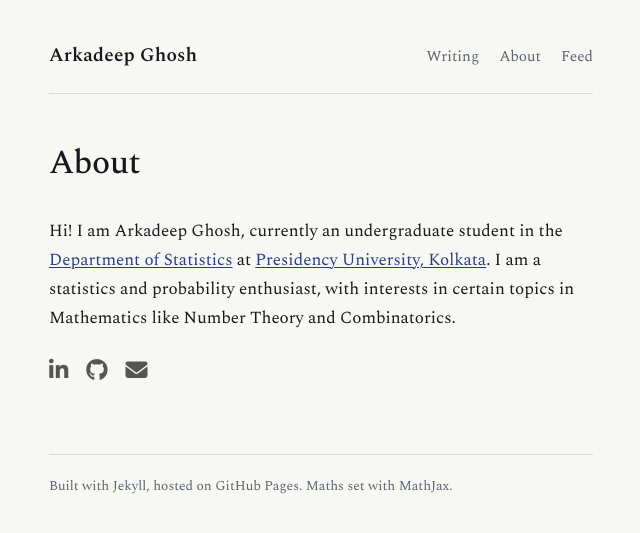
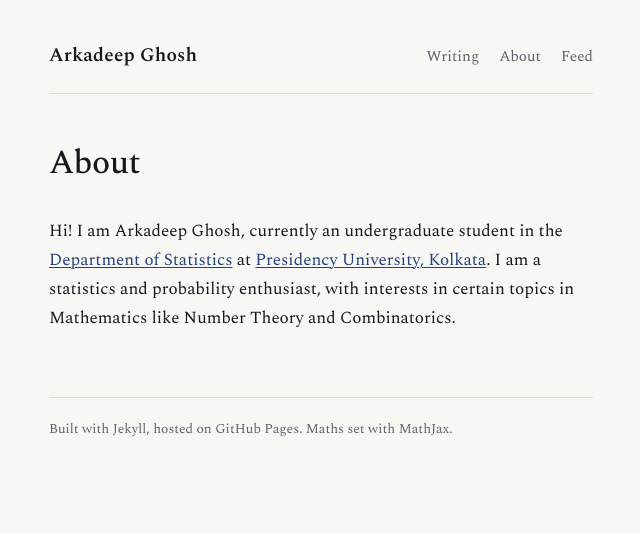
Before and after one commit to ArkadeepGh/ArkadeepGh.github.io, a Jekyll site: the page built from about.md, in a window 1280 px wide. Shown: the top 533 px of the page, without its empty margins (319-959 px from the left). Built offline with Jekyll 4.4.1, drawn with Linux system fonts in a browser that asks for light colours.

Commit message:
Update about.md

```diff
--- a/about.md
+++ b/about.md
@@ -14,7 +14,7 @@ Hi! I am Arkadeep Ghosh, currently an undergraduate student in the [Department o
 I am a statistics and probability enthusiast, with interests in certain topics in Mathematics like Number Theory and Combinatorics.
 
 
-<div class="social-links">
+<!--<div class="social-links">
 
 <a href="https://www.linkedin.com/in/YOUR-USERNAME/" target="_blank" rel="noopener noreferrer">
   <i class="fa-brands fa-linkedin-in"></i>
@@ -28,4 +28,4 @@ I am a statistics and probability enthusiast, with interests in certain topics i
   <i class="fa-solid fa-envelope"></i>
 </a>
 
-</div>
+</div>-->
```
